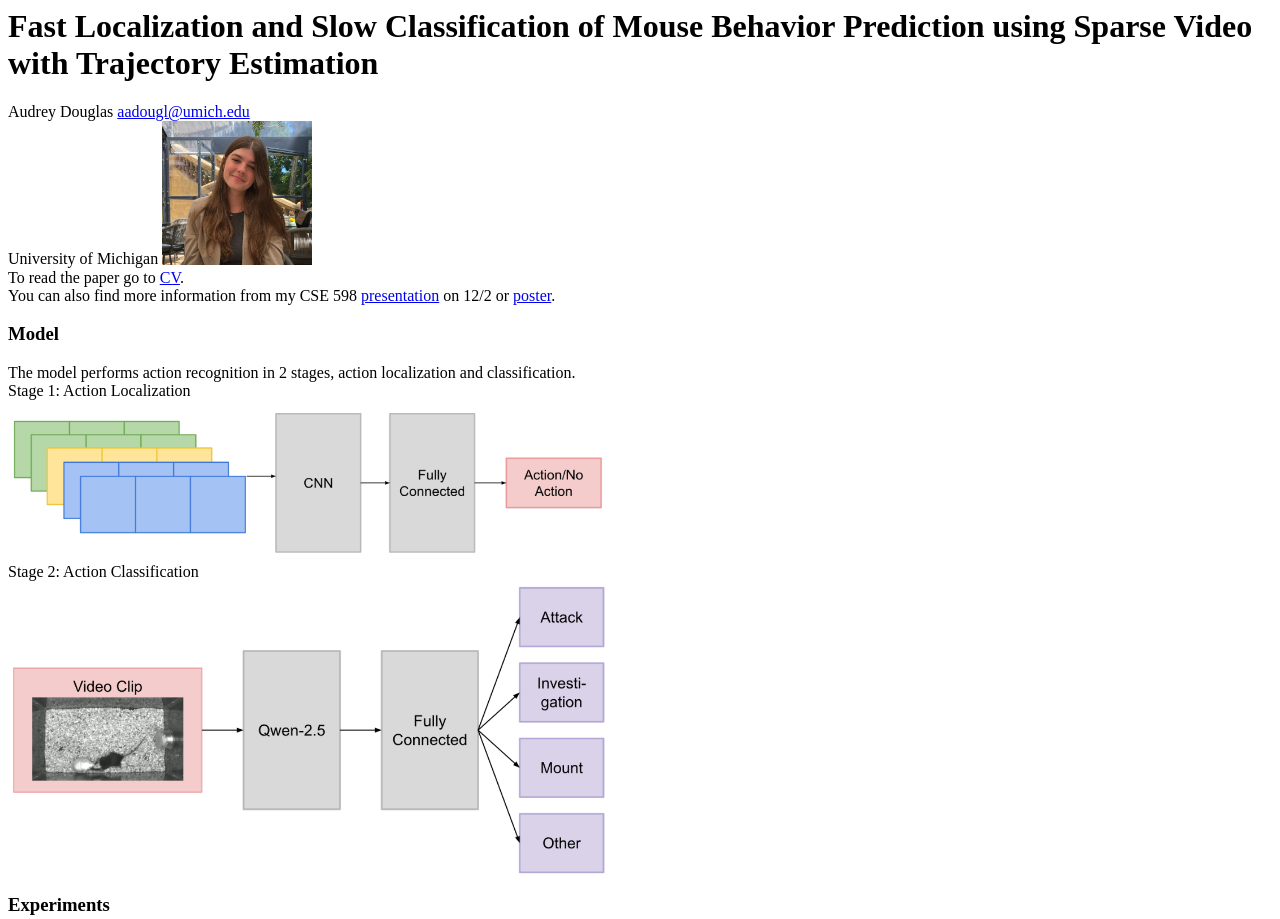
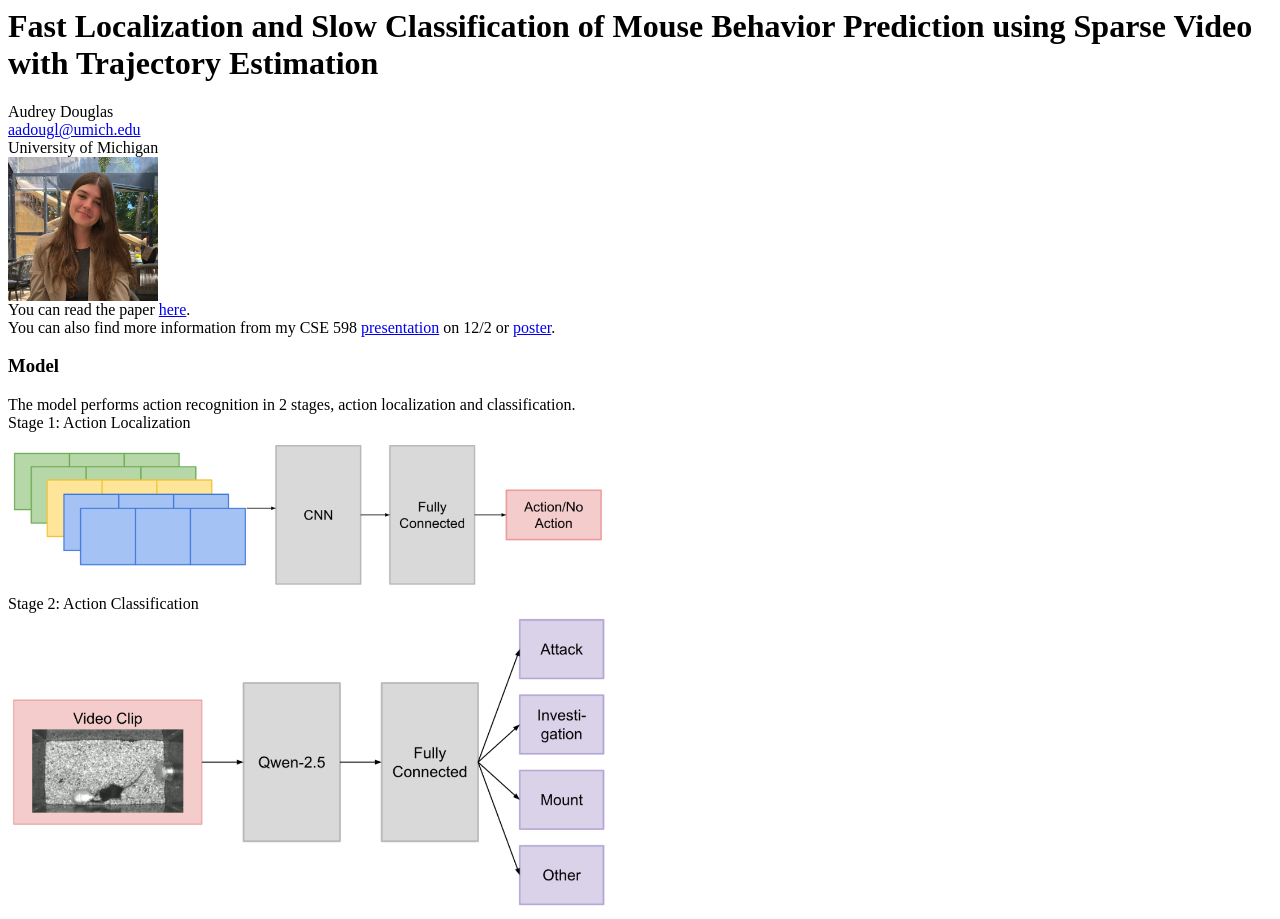
Before and after one commit to audreyadouglas/mouse_action_rec, a plain HTML site: page index.html in a window 1280 px wide. Shown: the top 919 px of the page. Drawn offline with Linux system fonts and the light colour scheme.

Commit message:
Update index.html

```diff
--- a/index.html
+++ b/index.html
@@ -5,12 +5,12 @@
 <body>
   <h1>Fast Localization and Slow Classification of Mouse Behavior
 Prediction using Sparse Video with Trajectory Estimation</h1>
-  Audrey Douglas
+  Audrey Douglas<br>
   <a href="mailto:aadougl@umich.edu">aadougl@umich.edu</a><br>
-  University of Michigan
+  University of Michigan<br>
   <img src=".\website_resources\Audrey_website_img.jpeg" alt="HTML tutorial" style="width:150px;">
   <div>
-    To read the paper go to <a href=".\website_resources\Final_Efficient_Mouse_Behavior_Prediction_using_Sparse_Video_with_Trajectory_Estimation.pdf" target="blank">CV</a>.<br>
+    You can read the paper <a href=".\website_resources\Final_Efficient_Mouse_Behavior_Prediction_using_Sparse_Video_with_Trajectory_Estimation.pdf" target="blank">here</a>.<br>
     You can also find more information from my CSE 598 <a href=".\website_resources\Project_Slides.pdf" target="blank">presentation</a> on 12/2
     or <a href=".\website_resources\Project_Poster.pdf" target="blank">poster</a>.
   </div>
@@ -29,8 +29,8 @@ Prediction using Sparse Video with Trajectory Estimation</h1>
 
     <h3>Results</h3>
     Below we see the accuracy of each portion of the model across both tasks.<br>
-    <img src=".\website_resources\Task_Results.png" alt="HTML tutorial" style="width:600px;">
-    We can also see its per action accuracy below.
+    <img src=".\website_resources\Task_Results.png" alt="HTML tutorial" style="width:600px;"><br>
+    We can also see its per action accuracy below.<br>
     <img src=".\website_resources\Confusion_Matrix.png" alt="HTML tutorial" style="width:600px;">
   </div>
 </body>
```
